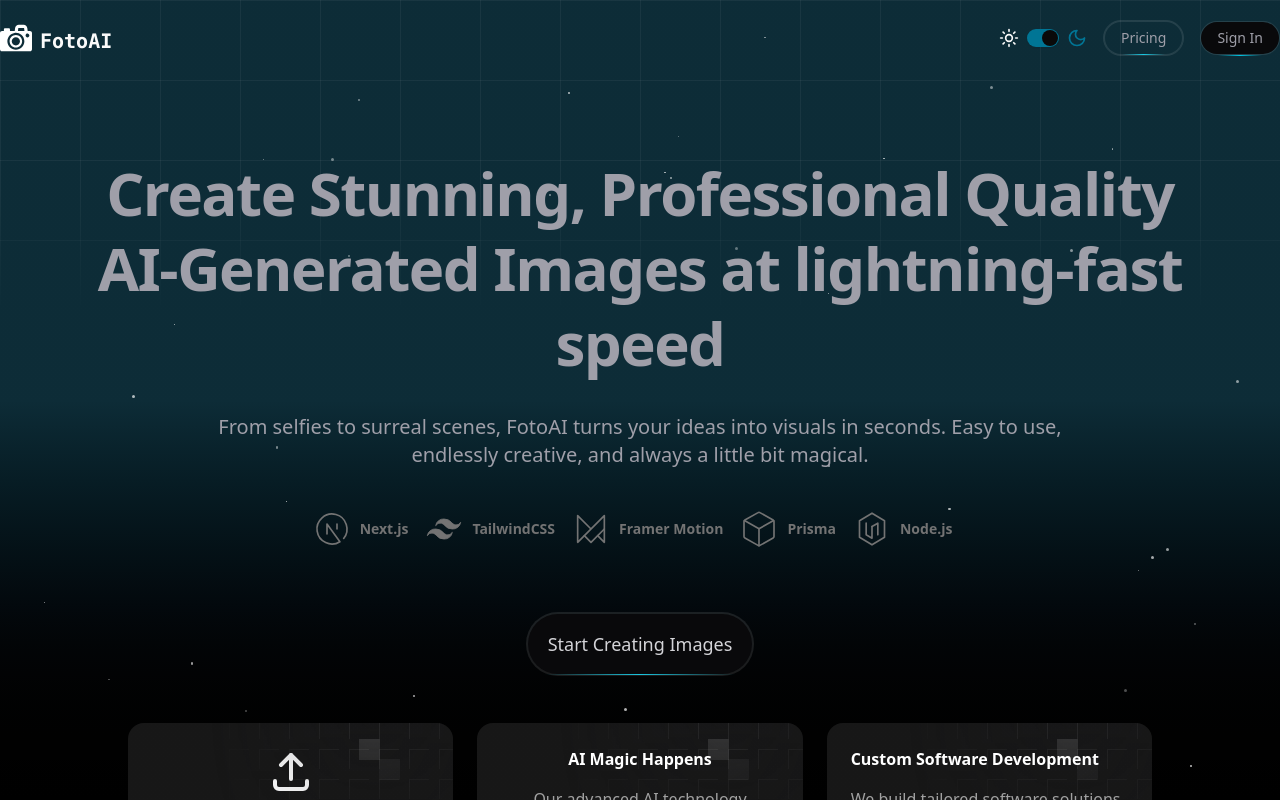
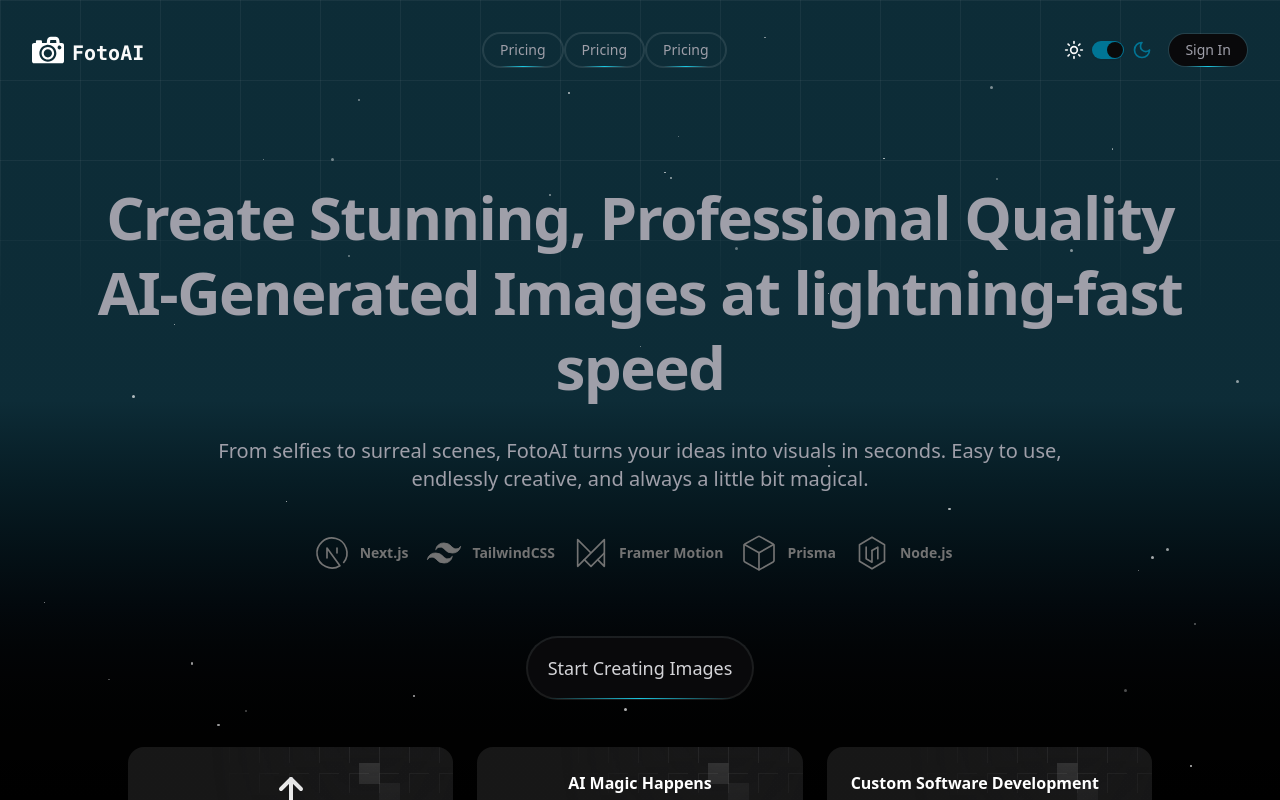
Before and after one commit to ManjinderSingh3/FotoAI, a Next.js app in the folder apps/web/: page / in a window 1280 px wide. Shown: the top 800 px of the page. Built offline with nearby package versions, Linux system fonts and the light colour scheme; no server answers.

Commit message:
Styling changes in Navbar and Hero section

```diff
--- a/apps/web/components/home/Hero.tsx
+++ b/apps/web/components/home/Hero.tsx
@@ -10,7 +10,7 @@
   return (
     <div>
       <BackgroundEffects />
-      <div className="container mx-auto relative z-10 text-center text-neutral-700 dark:text-zinc-400 lg:mt-20 mt-10">
+      <div className="relative z-10 text-center text-neutral-700 dark:text-zinc-400 lg:mt-20 mt-14">
         <h1 className=" md:text-6xl font-bold max-w-6xl mx-auto tracking-tight leading-tight text-4xl">
           Create Stunning, Professional Quality AI-Generated Images at
           lightning-fast speed
--- a/apps/web/components/navbar/Navbar.tsx
+++ b/apps/web/components/navbar/Navbar.tsx
@@ -18,8 +18,8 @@
   const { user } = useAuth();
   const router = useRouter();
   return (
-    <div className="relative z-10 container mx-auto py-5">
-      <div className="flex items-center justify-between">
+    <div className="relative z-10">
+      <div className="flex flex-row  items-center justify-between py-8 max-w-[85rem] mx-auto px-8 w-full relative z-[60]">
         {/* Logo */}
         <div>
           <motion.div whileHover={{ scale: 1.05 }} whileTap={{ scale: 0.95 }}>
@@ -57,9 +57,29 @@
             {/* My Purchases*/}
           </div>
         ) : (
-          <></>
+          // Pricing
+          <div>
+            <button className="group relative rounded-full p-px text-sm/6 text-zinc-900 hover:text-zinc-400 dark:text-zinc-400 duration-300 dark:hover:text-zinc-100 border hover:shadow-[0_0_10px_rgba(56,189,248,0.6)]">
+              <div className="relative z-10 rounded-full px-4 py-1 ring-1 ring-white/10">
+                Pricing
+              </div>
+              <span className="absolute -bottom-0 left-[1.125rem] h-px w-[calc(100%-2.25rem)] bg-gradient-to-r from-cyan-400/0 via-cyan-400/90 to-cyan-400/0 transition-opacity duration-500 group-hover:opacity-40"></span>
+            </button>
+            <button className="group relative rounded-full p-px text-sm/6 text-zinc-900 hover:text-zinc-400 dark:text-zinc-400 duration-300 dark:hover:text-zinc-100 border hover:shadow-[0_0_10px_rgba(56,189,248,0.6)]">
+              <div className="relative z-10 rounded-full px-4 py-1 ring-1 ring-white/10">
+                Pricing
+              </div>
+              <span className="absolute -bottom-0 left-[1.125rem] h-px w-[calc(100%-2.25rem)] bg-gradient-to-r from-cyan-400/0 via-cyan-400/90 to-cyan-400/0 transition-opacity duration-500 group-hover:opacity-40"></span>
+            </button>
+            <button className="group relative rounded-full p-px text-sm/6 text-zinc-900 hover:text-zinc-400 dark:text-zinc-400 duration-300 dark:hover:text-zinc-100 border hover:shadow-[0_0_10px_rgba(56,189,248,0.6)]">
+              <div className="relative z-10 rounded-full px-4 py-1 ring-1 ring-white/10">
+                Pricing
+              </div>
+              <span className="absolute -bottom-0 left-[1.125rem] h-px w-[calc(100%-2.25rem)] bg-gradient-to-r from-cyan-400/0 via-cyan-400/90 to-cyan-400/0 transition-opacity duration-500 group-hover:opacity-40"></span>
+            </button>
+          </div>
         )}
-        {/* Pricing and Authentication */}
+        {/* Authentication */}
         <div>
           <SignedIn>
             <div className="flex space-x-3">
@@ -70,12 +90,7 @@
           <SignedOut>
             <div className="flex space-x-4">
               <ThemeToggle />
-              <button className="group relative rounded-full p-px text-sm/6 text-zinc-900 hover:text-zinc-400 dark:text-zinc-400 duration-300 dark:hover:text-zinc-100 border hover:shadow-[0_0_10px_rgba(56,189,248,0.6)]">
-                <div className="relative z-10 rounded-full px-4 py-1 ring-1 ring-white/10">
-                  Pricing
-                </div>
-                <span className="absolute -bottom-0 left-[1.125rem] h-px w-[calc(100%-2.25rem)] bg-gradient-to-r from-cyan-400/0 via-cyan-400/90 to-cyan-400/0 transition-opacity duration-500 group-hover:opacity-40"></span>
-              </button>
+
               <SignInButton>
                 <button className="group relative rounded-full p-px text-sm/6 text-zinc-400 duration-300 hover:text-zinc-100 hover:shadow-[0_0_10px_rgba(56,189,248,0.6)]">
                   <div className="relative z-10 rounded-full bg-zinc-950 px-4 py-1 ring-1 ring-white/10">
--- a/apps/web/tailwind.config.js
+++ b/apps/web/tailwind.config.js
@@ -7,8 +7,6 @@
   ],
   theme: {
     container: {
-      center:true,
-      padding: " 4rem",
       screens: {
         sm: "480px",
         md: "768px",
```
